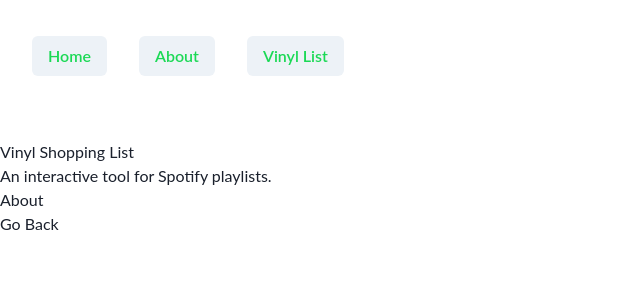
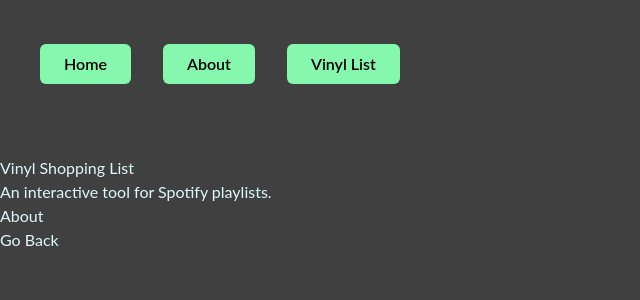
Before and after one commit to datoche-juarez/next-shopping-list, a Next.js app: page /about in a window 1280 px wide. Shown: the top 300 px of the page, without its empty margins (0-640 px from the left). Built offline with nearby package versions, Linux system fonts and the light colour scheme.

Commit message:
Updating button components...

```diff
--- a/components/Nav.js
+++ b/components/Nav.js
@@ -32,17 +32,17 @@ const Nav = () => {
         pt={[0, 1, 1, 1]}
       >
         <Link href="/">
-          <Button color="primary.500" width="100%">
+          <Button variant="primary" width="100%">
             Home
           </Button>
         </Link>
         <Link href="/about">
-          <Button color="primary.500" width="100%">
+          <Button variant="primary"  width="100%">
             About
           </Button>
         </Link>
         <Link href="/vinyl">
-          <Button color="primary.500" width="100%">
+          <Button variant="primary"  width="100%">
             Vinyl List
           </Button>
         </Link>
--- a/styles/components/buttonStyles.jsx
+++ b/styles/components/buttonStyles.jsx
@@ -9,10 +9,10 @@ export const ButtonStyles = {
   variants: {
     primary: () => ({
       bg: "primary.main",
-      color: "white",
+      color: "black",
       m: 2,
       _hover: {
-        bg: "primary.200",
+        bg: "primary.100",
         boxShadow: "md",
       },
     }),
--- a/styles/theme.jsx
+++ b/styles/theme.jsx
@@ -153,9 +153,19 @@ export const newTheme = extendTheme({
       900: "#090911",
     },
   },
+  //Set background color to bgGray.main
+  styles: {
+    global: {
+      body: {
+        bg: "bgGray.main",
+        color: "secondary.50"
+      },
+    },
+  },
   fonts: {
     heading: `Roboto, ${base.fonts?.heading}`,
     body: `Lato, ${base.fonts?.body}`,
+    color: "white",
   },
   components: {
     Button,
```
